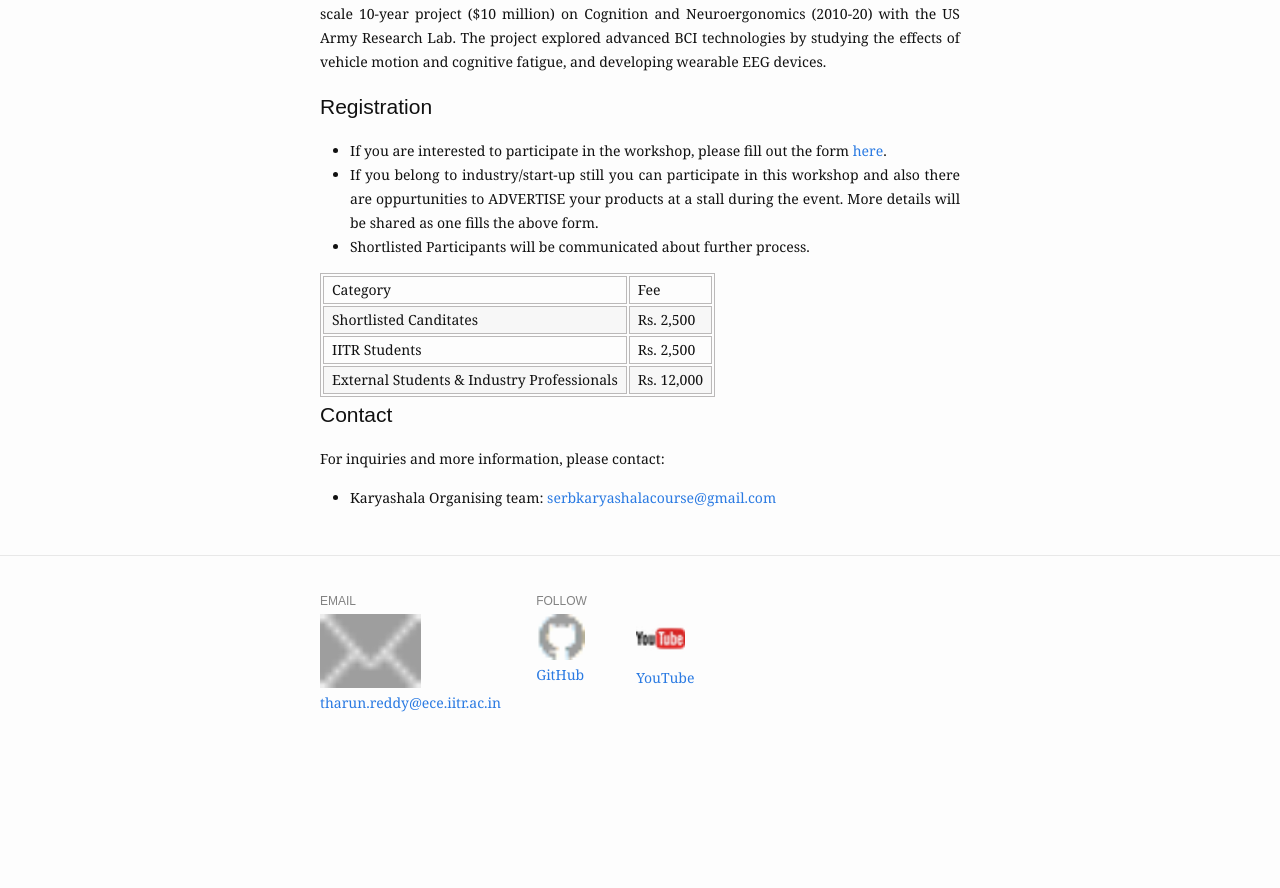
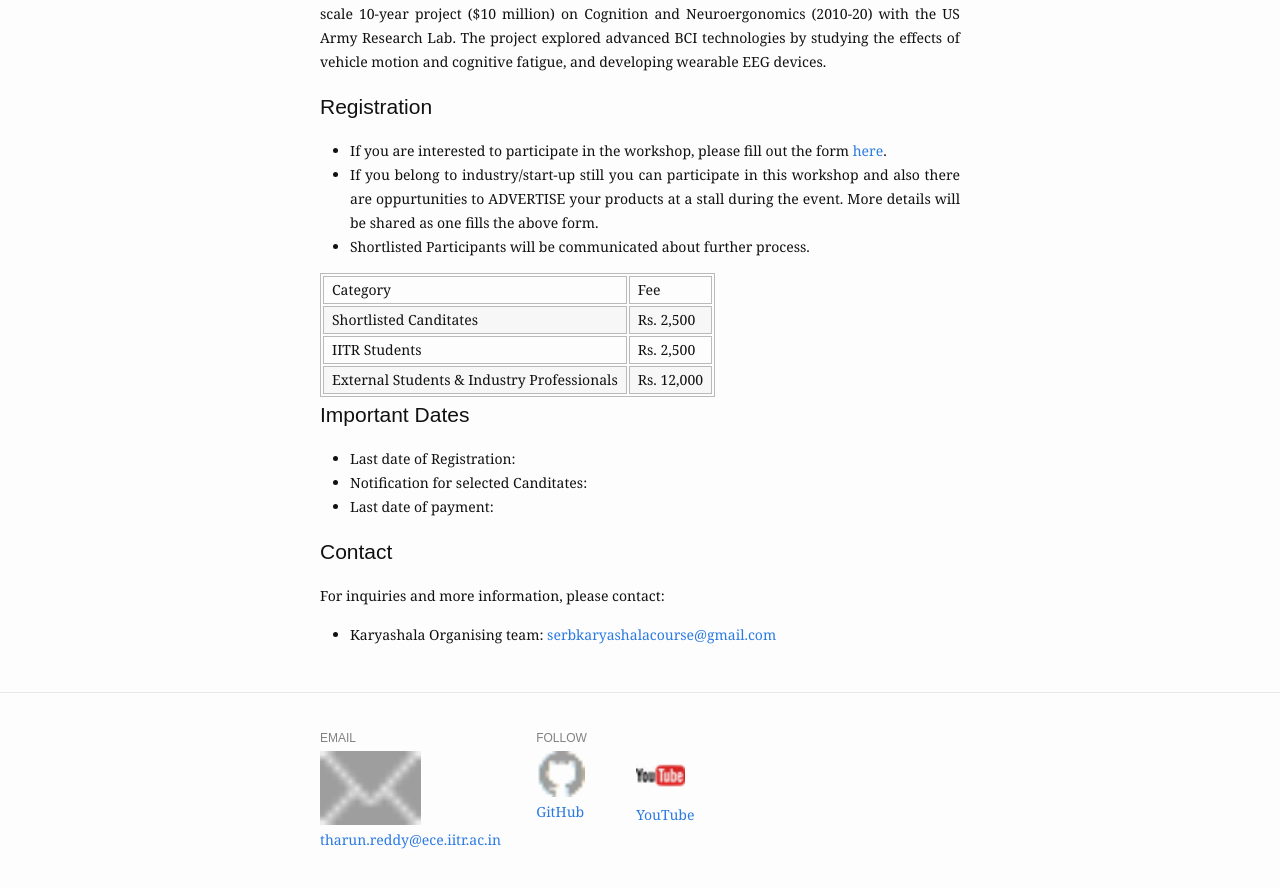
Before and after one commit to tharuniitk/tharuniitk.github.io, a Jekyll site: the page built from workshops.md, in a window 1280 px wide and 900 px high, scrolled down 9018 px. Shown: the top 888 px of the window. Built offline with Jekyll 4.4.1, drawn with Linux system fonts in a browser that asks for light colours; before the commit the page ends 9781 px from its top, so only the background shows below that.

Commit message:
Update workshops.md

```diff
--- a/workshops.md
+++ b/workshops.md
@@ -99,6 +99,10 @@ Lin led a large-scale 10-year project ($10 million) on Cognition and Neuroergono
   </tr>
 </table>
 
+## Important Dates
+- Last date of Registration:
+- Notification for selected Canditates:
+- Last date of payment:
 
 ## Contact
 For inquiries and more information, please contact:
```
